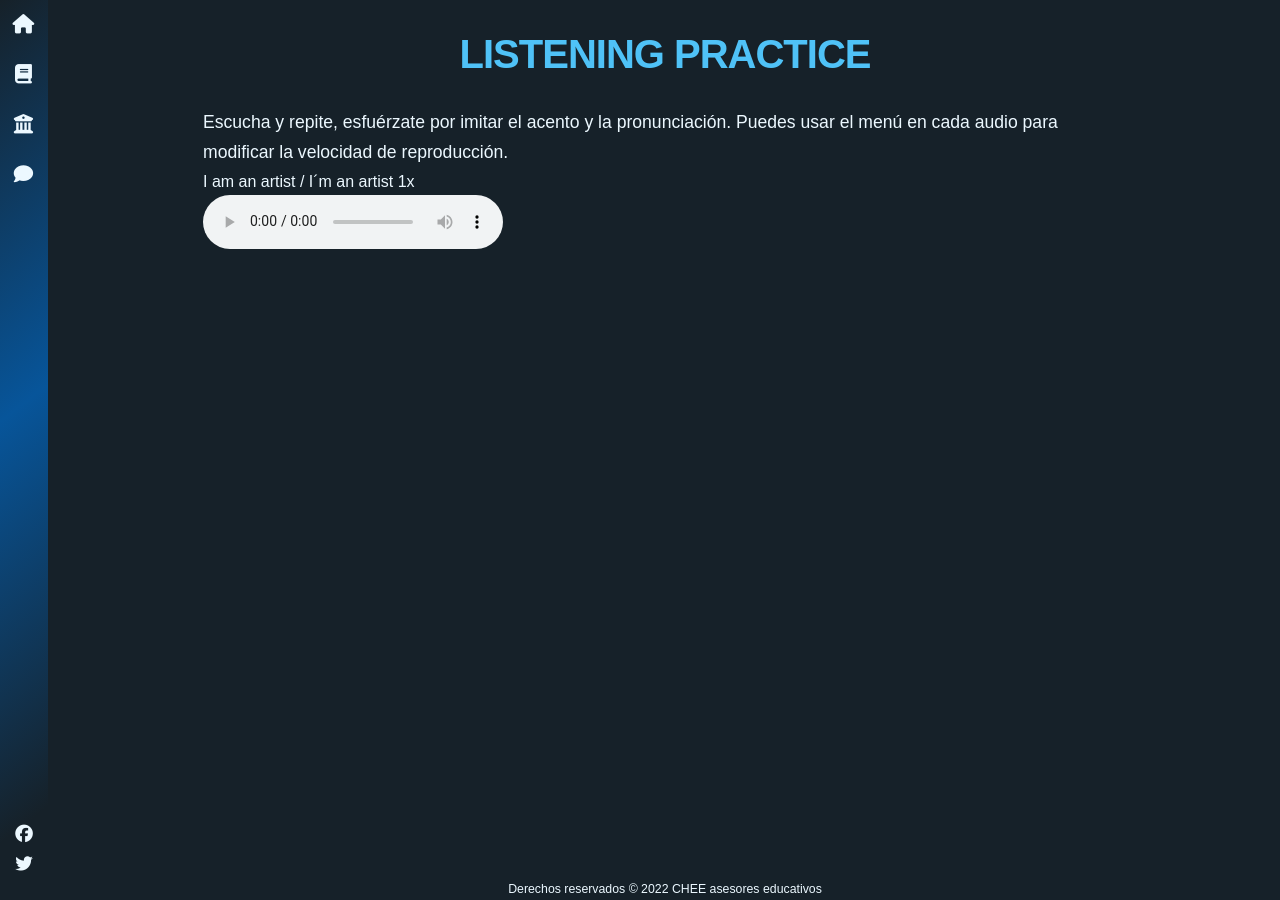
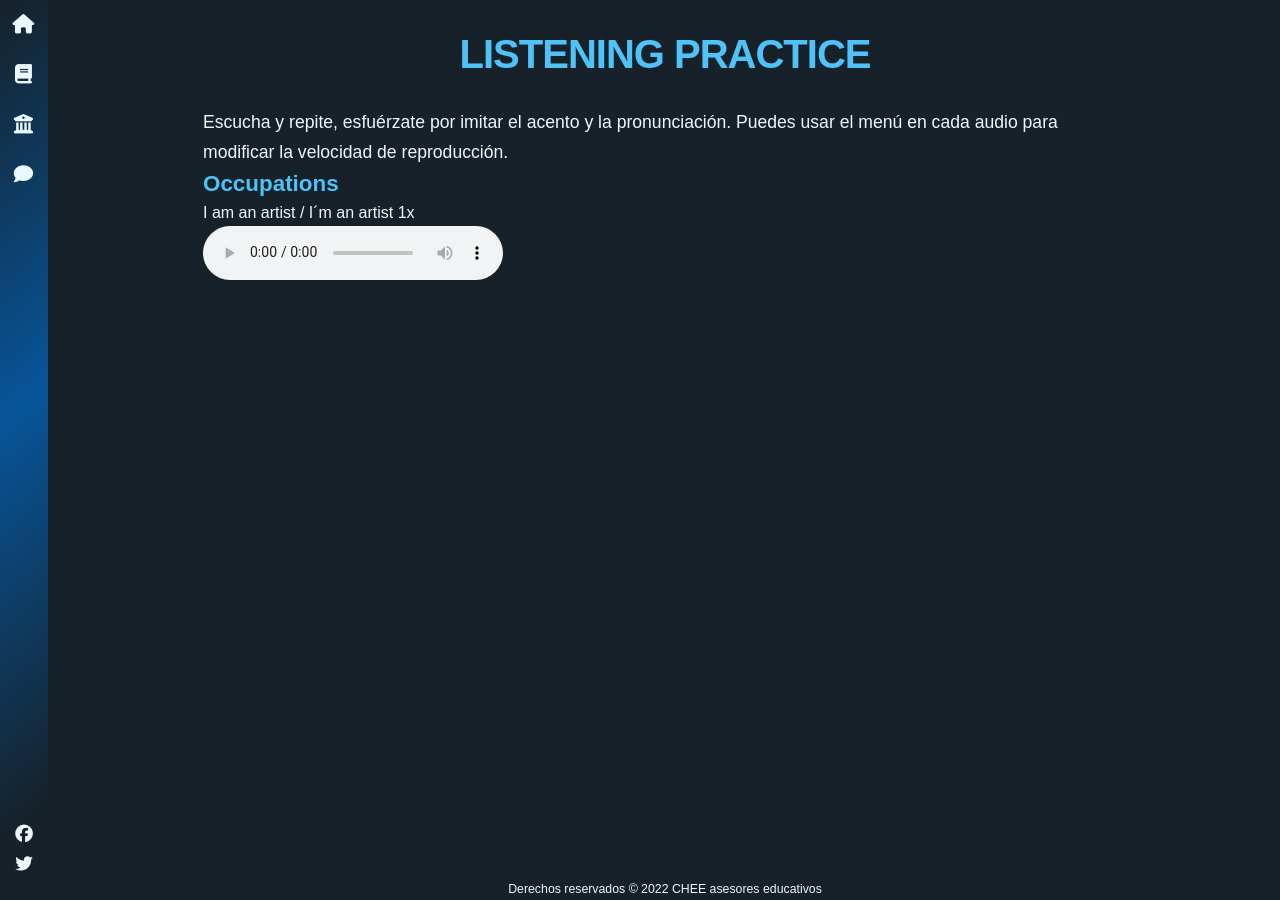
Before and after one commit to camachevaz/ESL, a Jekyll site: the page built from _posts/2021-02-15-listening.markdown, in a window 1280 px wide. Built offline with Jekyll 4.4.1, drawn with Linux system fonts in a browser that asks for light colours; nearby versions of some CDN libraries; some web fonts are replaced.

Commit message:
Update 2021-02-15-listening.markdown

```diff
--- a/_posts/2021-02-15-listening.markdown
+++ b/_posts/2021-02-15-listening.markdown
@@ -10,6 +10,8 @@ summary: Practice your listening skills in self-paced exercises.
 
 Escucha y repite, esfuérzate por imitar el acento y la pronunciación. Puedes usar el menú en cada audio para modificar la velocidad de reproducción.
 
+## Occupations
+
 <figure>
     <figcaption>I am an artist / I´m an artist 1x</figcaption>
     <audio controls src="/assets/audio/Le01Un01Ls01-01.wav">
```
